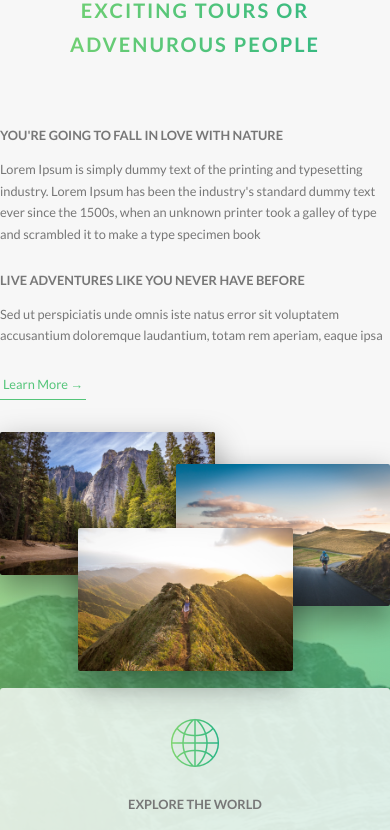
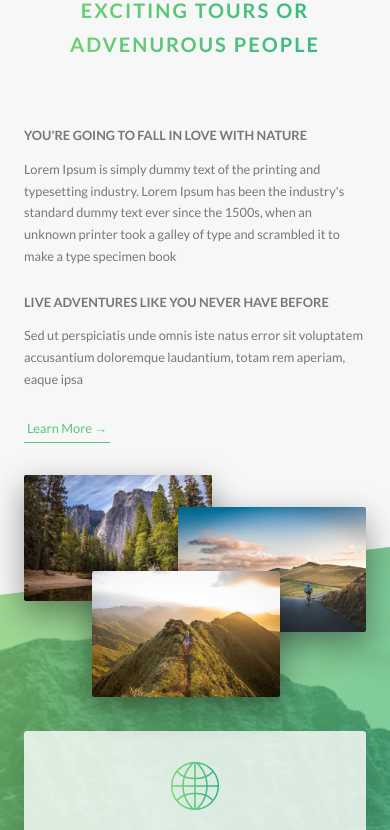
Before and after one commit to Harkindey/Natours-React, a React app: page / in a window 390 px wide. Shown: the part 840-1670 px from the top of the page. Built offline with nearby package versions, Linux system fonts and the light colour scheme.

Commit message:
Footer Mobile

```diff
--- a/src/sass/layout/_footer.scss
+++ b/src/sass/layout/_footer.scss
@@ -4,27 +4,36 @@
     font-size: 1.4rem;
     color: $color-grey-light-1;
 
+    @include respond(tab-port) {
+        padding: 8rem 0;
+    }
+
     &__logo-box {
         text-align: center;
-        margin-bottom:  8rem;
+        margin-bottom: 8rem;
     }
 
-    &__logo{
+    &__logo {
         width: 15rem;
         height: auto;
     }
 
-    &__navigation{
+    &__navigation {
         border-top: 1px solid $color-grey-dark;
         padding-top: 2rem;
         display: inline-block; // an inline block doesn take the whole width of a box, just the amount the content needs
+
+        @include respond(phone) {
+            width: 100%;
+            text-align: center;
+        }
     }
 
     &__list {
         list-style: none;
     }
 
-    &__item{
+    &__item {
         display: inline-block;
 
         &:not(:last-child) {
@@ -32,7 +41,8 @@
         }
     }
 
-    &__link{
+    &__link {
+
         &:link,
         &:visited {
             color: $color-grey-light-1;
@@ -51,9 +61,14 @@
         }
     }
 
-    &__copyright{
+    &__copyright {
         border-top: 1px solid $color-grey-dark;
         padding-top: 2rem;
         float: right;
+
+        @include respond(phone) {
+            width: 100%;
+            float: none;
+        }
     }
 }
--- a/src/sass/layout/_grid.scss
+++ b/src/sass/layout/_grid.scss
@@ -12,6 +12,7 @@
 
     @include respond(tab-port) {
         max-width: 50rem;
+        padding: 0 3rem;
     }
 
     @include clearfix;
```
